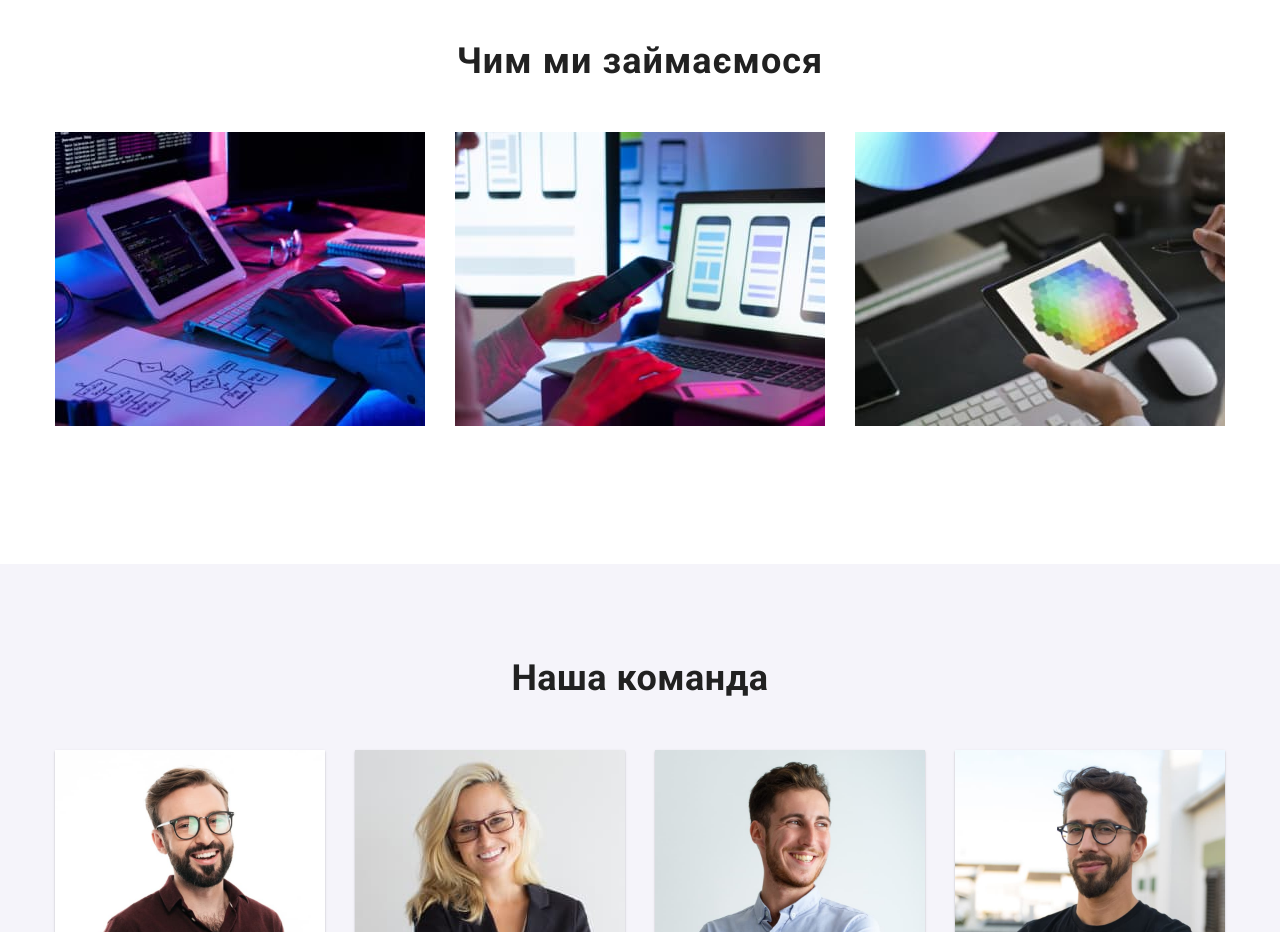
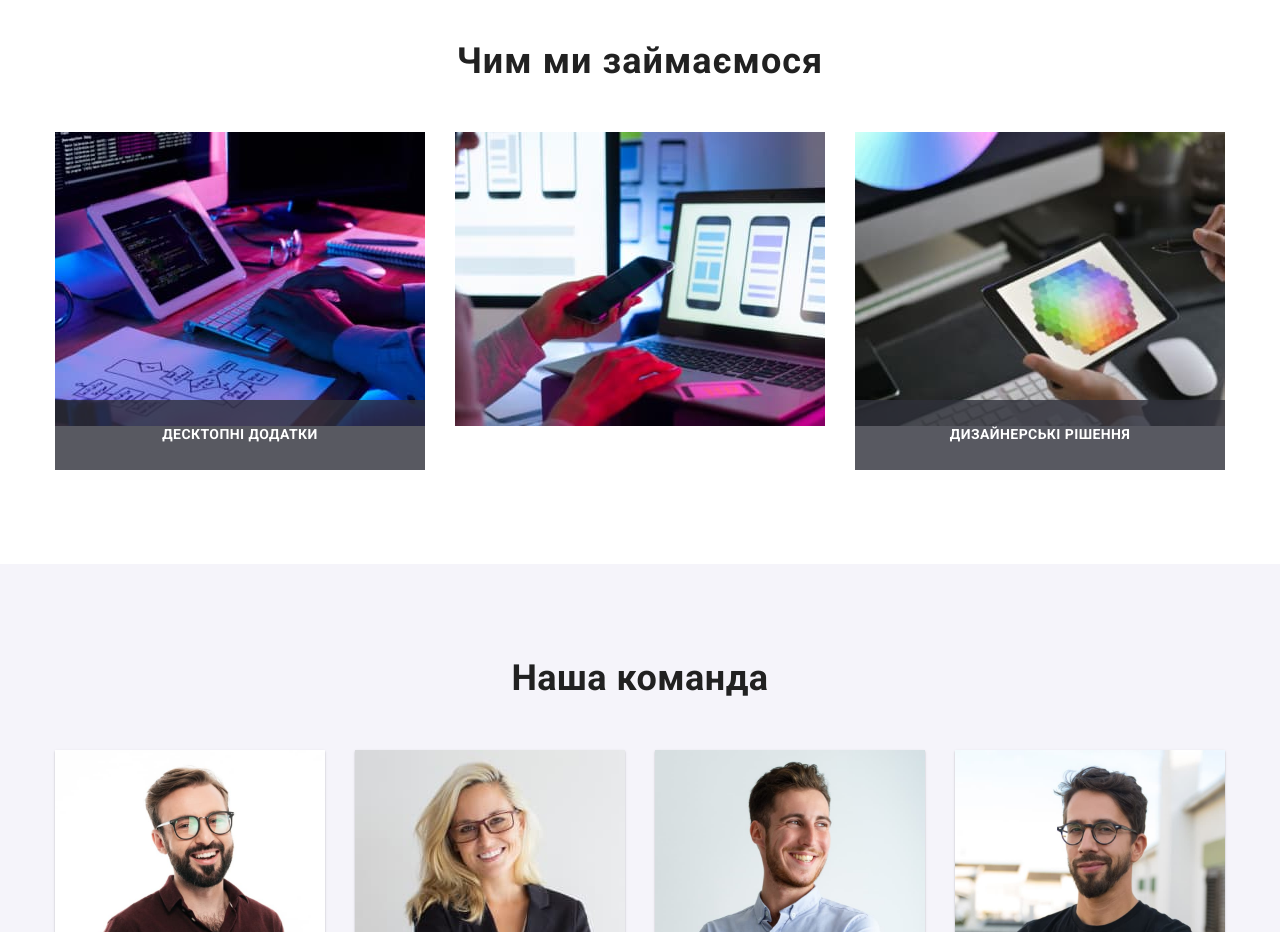
Before and after one commit to paladin3x/goit-markup-hw-05, a plain HTML site: page index.html in a window 1280 px wide. Shown: the part 1080-2012 px from the top of the page. Drawn offline with nearby package versions, Linux system fonts and the light colour scheme.

Commit message:
Update style.css

```diff
--- a/css/style.css
+++ b/css/style.css
@@ -472,6 +472,22 @@ ul {
   padding-bottom: 94px;
 }
 
+.work .ovarlay {
+  display: flex;
+  position: absolute;
+  bottom: 0;
+  right: 0;
+  background-color: rgba(47, 48, 58, 0.8);
+  opacity: 1;
+  width: 370px;
+  height: 70px;
+  align-items: center;
+}
+
+.work li {
+  position: relative;
+}
+
 .work-flex {
   margin-top: 50px;
   display: flex;
```
